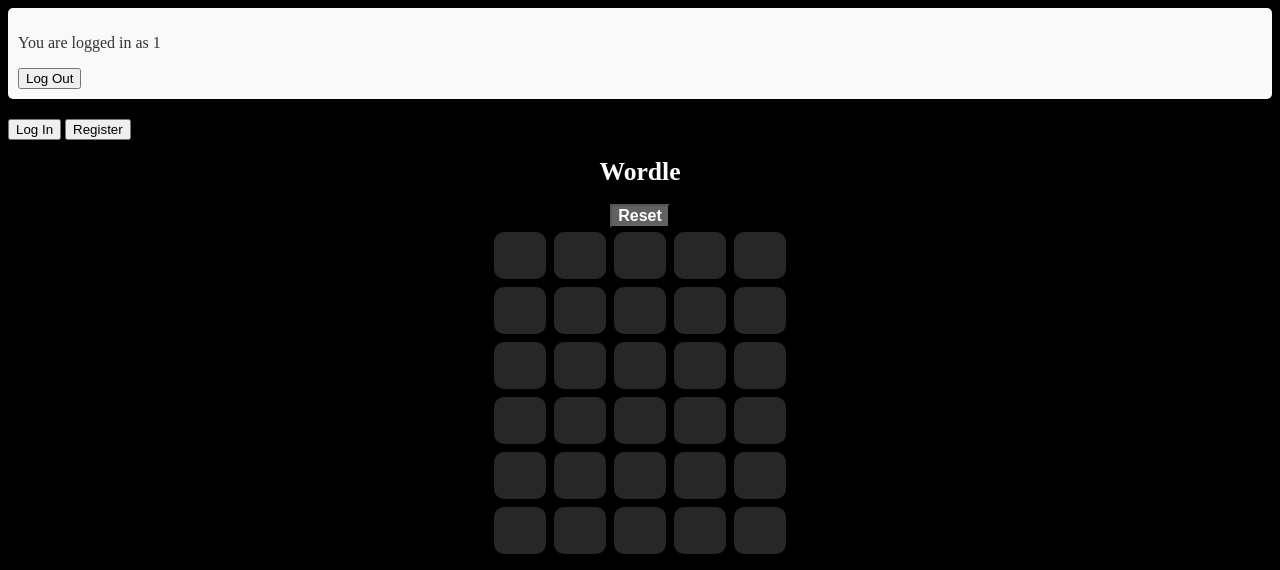
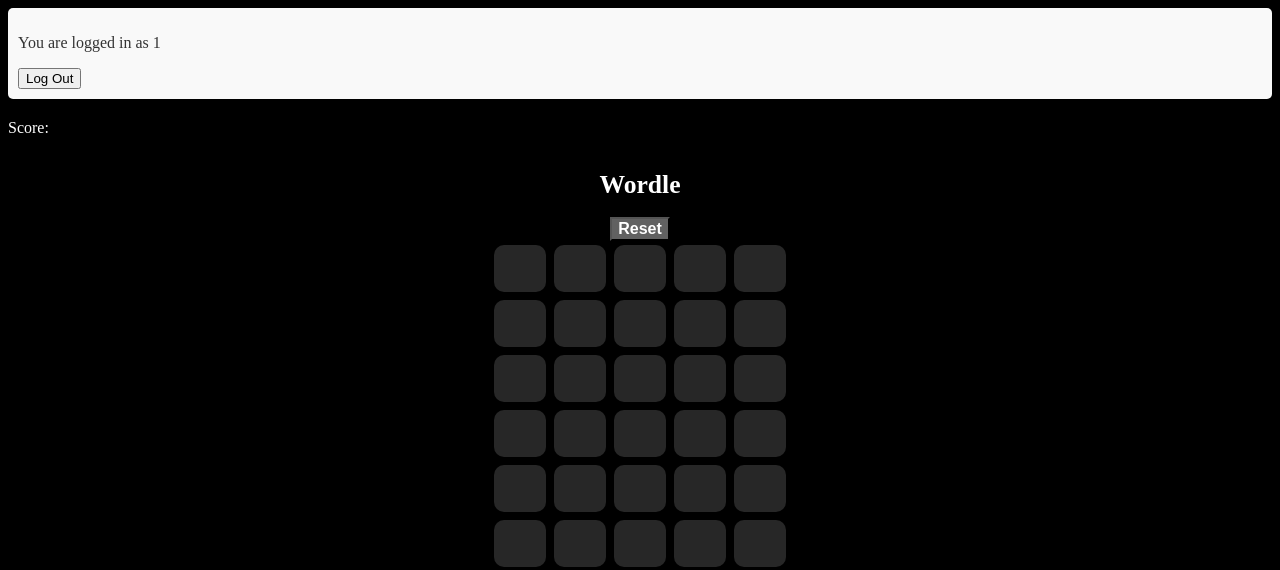
Before and after one commit to FrodeMog/Wordle, a Flask app: page / in a window 1280 px wide. Shown: the top 570 px of the page. Run offline with Flask 3, Linux system fonts and the light colour scheme; the visitor is signed in with stand-in values (Sample User, id 1); data comes from the database, SQL or seed files in the repository.

Commit message:
Get and save score

```diff
--- a/Static/js/script.js
+++ b/Static/js/script.js
@@ -5,7 +5,6 @@
     let testWord = "words";
     let wordToCheck = 'hunch';
     let gameState = "playing";
-    let sessionUsername;
 
     let loginModal = document.getElementById("loginModal");
     let loginBtn = document.getElementById("loginButton");
@@ -13,12 +12,30 @@
     let registerBtn = document.getElementById("registerButton");
     let span = document.getElementsByClassName("close");
 
-    loginBtn.onclick = function() {
-        loginModal.style.display = "block";
+    try {
+        if (sessionUsername) {
+            getScore();
+        }
+    } catch (error) {
+
     }
 
-    registerBtn.onclick = function() {
-        registerModal.style.display = "block";
+    if (loginBtn) {
+        loginBtn.onclick = function() {
+            let loginModal = document.getElementById('loginModal');
+            if (loginModal) {
+                loginModal.style.display = "block";
+            }
+        }
+    }
+
+    if (registerBtn) {
+        registerBtn.onclick = function() {
+            let registerModal = document.getElementById('registerModal');
+            if (registerModal) {
+                registerModal.style.display = "block";
+            }
+        }
     }
 
     // When the user clicks anywhere outside of the modal, close it
@@ -107,6 +124,36 @@
         })
         .then(response => response.json())
         .then(data => console.log(data))
+        .catch((error) => {
+            console.error('Error:', error);
+        });
+    }
+
+    function getScore() {
+        try {
+            if (!sessionUsername) {
+                console.log('User not logged in. Score will not be updated.');
+                return;
+            }
+        } catch (error) {
+            console.error('Error:', error);
+            return;
+        }
+        fetch(`/get_score?username=${sessionUsername}`, {
+            method: 'GET',
+            headers: {
+                'Content-Type': 'application/json',
+            },
+        })
+        .then(response => response.json())
+        .then(data => {
+            if (data.error) {
+                console.error(`Error getting score for ${sessionUsername}:`, data.error);
+            } else {
+                // Update the score label with the score
+                document.getElementById('score').textContent = `Wins: ${data.wins}, Losses: ${data.losses}`;
+            }
+        })
         .catch((error) => {
             console.error('Error:', error);
         });
@@ -214,6 +261,7 @@
                 if (gameState === 'playing') {
                     showToast(`Congratulations, you won! The correct word was '${testWord}'.`);
                     updateScore(1, 0);  // Update the score with 1 win and 0 losses
+                    getScore();
                     gameState = 'won';
                 } else {
                     showToast('Please reset the game.');
@@ -224,6 +272,7 @@
                 if (gameState === 'playing') {
                     showToast(`You have reached the maximum number of attempts. The correct word was '${testWord}'.`);
                     updateScore(0, 1);  // Update the score with 0 wins and 1 loss
+                    getScore();
                     gameState = 'lost';
                 } else {
                     showToast('Please reset the game.');
--- a/Templates/index.html
+++ b/Templates/index.html
@@ -13,10 +13,12 @@
 
 <body>
     <main>
+
+    <div>
         {% if session['username'] %}
         <div id="username-display">
             <script>
-                window.sessionUsername = "{{ session['username'] }}";
+                var sessionUsername = "{{ session['username'] }}";
             </script>
             <p>You are logged in as {{ session['username'] }}</p>
             <button id="logoutButton" onclick="location.href='{{ url_for('logout') }}'">Log Out</button>
@@ -24,11 +26,13 @@
         {% else %}
             <div id="username-display">
                 <p>You are not logged in.</p>
+                <button id="loginButton">Log In</button>
+                <button id="registerButton">Register</button>
             </div>
         {% endif %}
-        <button id="loginButton">Log In</button>
-        <button id="registerButton">Register</button>
-        <div class="TopContainer">
+        <p>Score: <span id="score"></span></p>
+    </div>
+    <div class="TopContainer">
             <div class="GameContainer">
                 <h1>Wordle</h1>
                 <button tabindex="-1" id="resetButton">Reset</button>
--- a/app.py
+++ b/app.py
@@ -101,6 +101,18 @@
     db.session.commit()
     return jsonify({'message': 'Score updated successfully'}), 200
 
+@app.route('/get_score', methods=['GET'])
+def get_score():
+    username = request.args.get('username')
+    if username:
+        score = Score.query.filter_by(username=username).first()
+        if score:
+            return jsonify({'wins': score.wins, 'losses': score.losses})
+        else:
+            return jsonify({'error': 'User not found'}), 404
+    else:
+        return jsonify({'error': 'Username not provided'}), 400
+
 @app.route('/', methods=['GET', 'POST'])
 def index():
     login_form = LoginForm()
```
